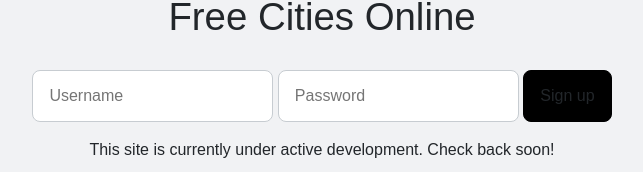
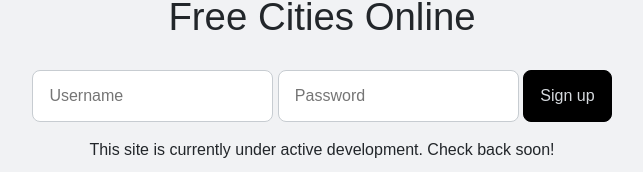
Before and after one commit to dsoloha/free-cities-online, a SvelteKit app: page / in a window 1280 px wide. In both pictures the pointer is over the button "Sign up". Shown: the part 219-391 px from the top of the page, without its empty margins (318-961 px from the left). Built offline with nearby package versions, Linux system fonts and the light colour scheme.

Commit message:
Fixed incorrect button text color on hover

```diff
--- a/src/components/Button.svelte
+++ b/src/components/Button.svelte
@@ -22,6 +22,7 @@
 	button:hover {
 		background-color: black;
 		border-color: black;
+		color: var(--dark-text);
 	}
 
 	button.focus {
```
